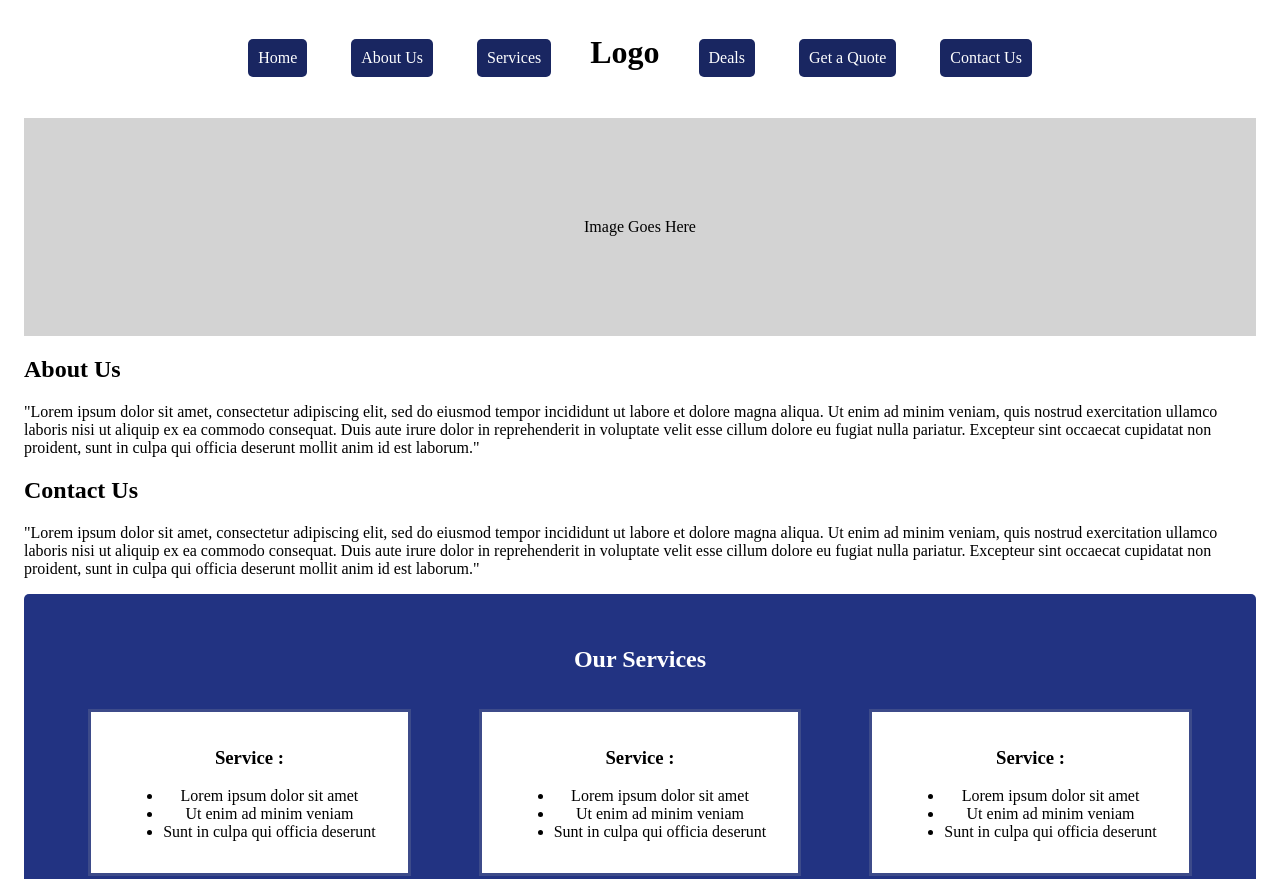
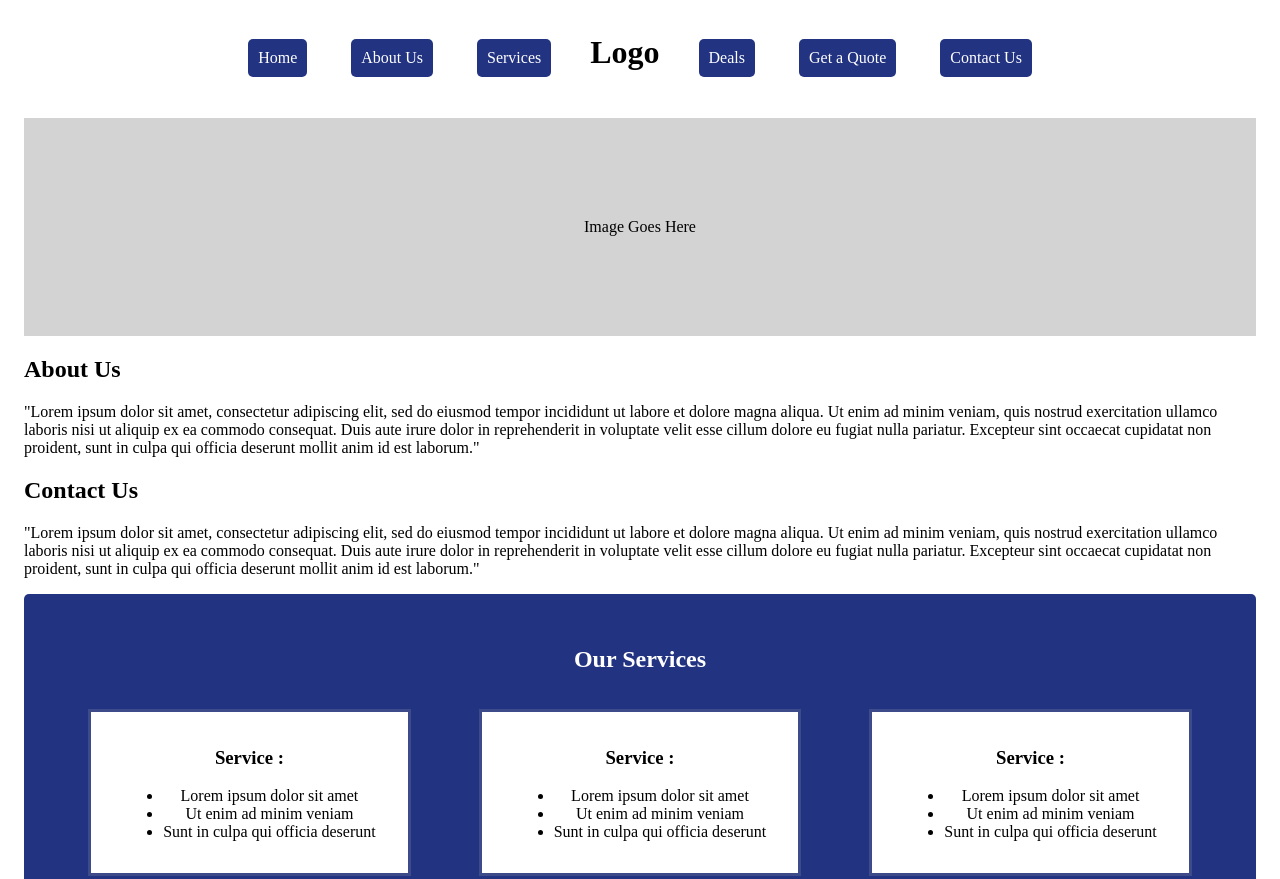
Before and after one commit to KeatenJo/MarvelWindowsWebsite, a plain HTML site: page src/index.html in a window 1280 px wide. Shown: the top 879 px of the page. Drawn offline with Linux system fonts and the light colour scheme.

Commit message:
Lighter Blue

```diff
--- a/src/style.css
+++ b/src/style.css
@@ -34,7 +34,7 @@ body {
 	display: inline-block;
 	color: white;
 	/* background-color: #3C5CE8; */
-	background-color: #192661;
+	background-color: #223382;
 	border-radius: 5px;
 
 }
```
